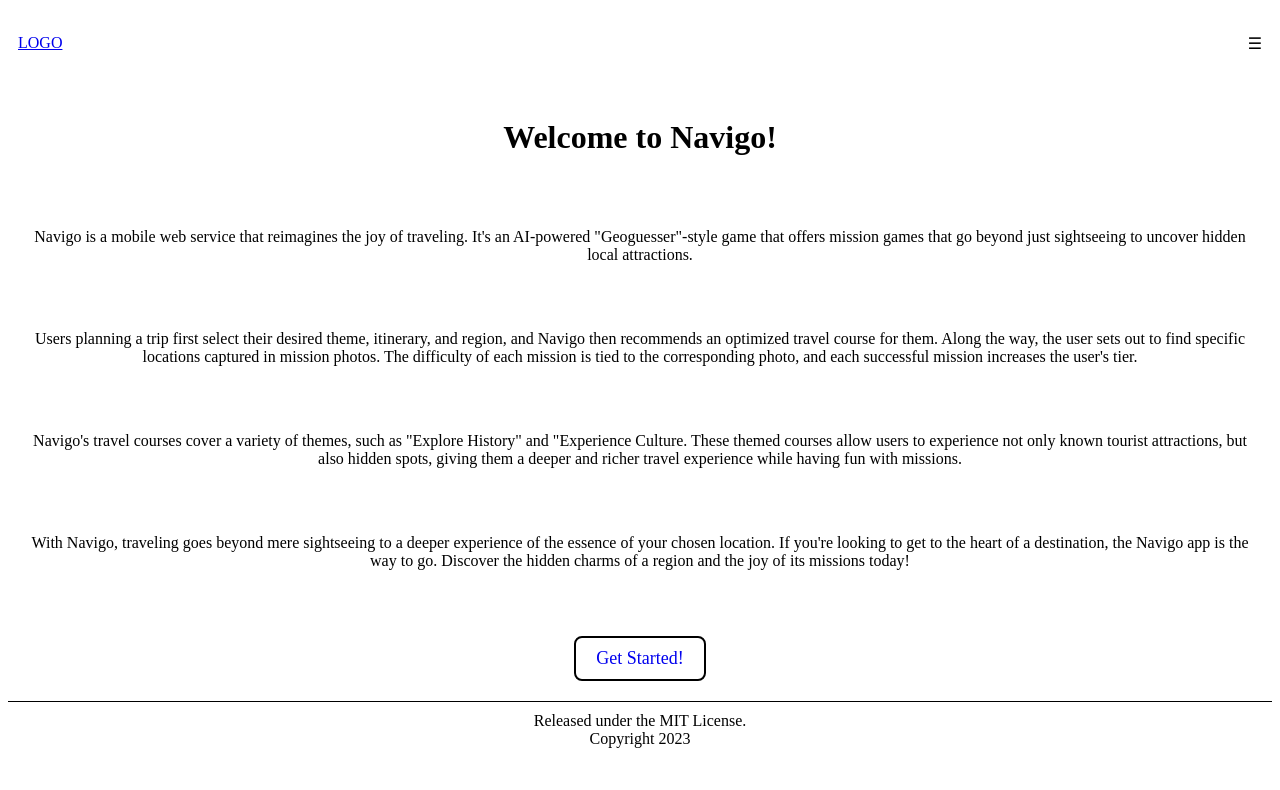
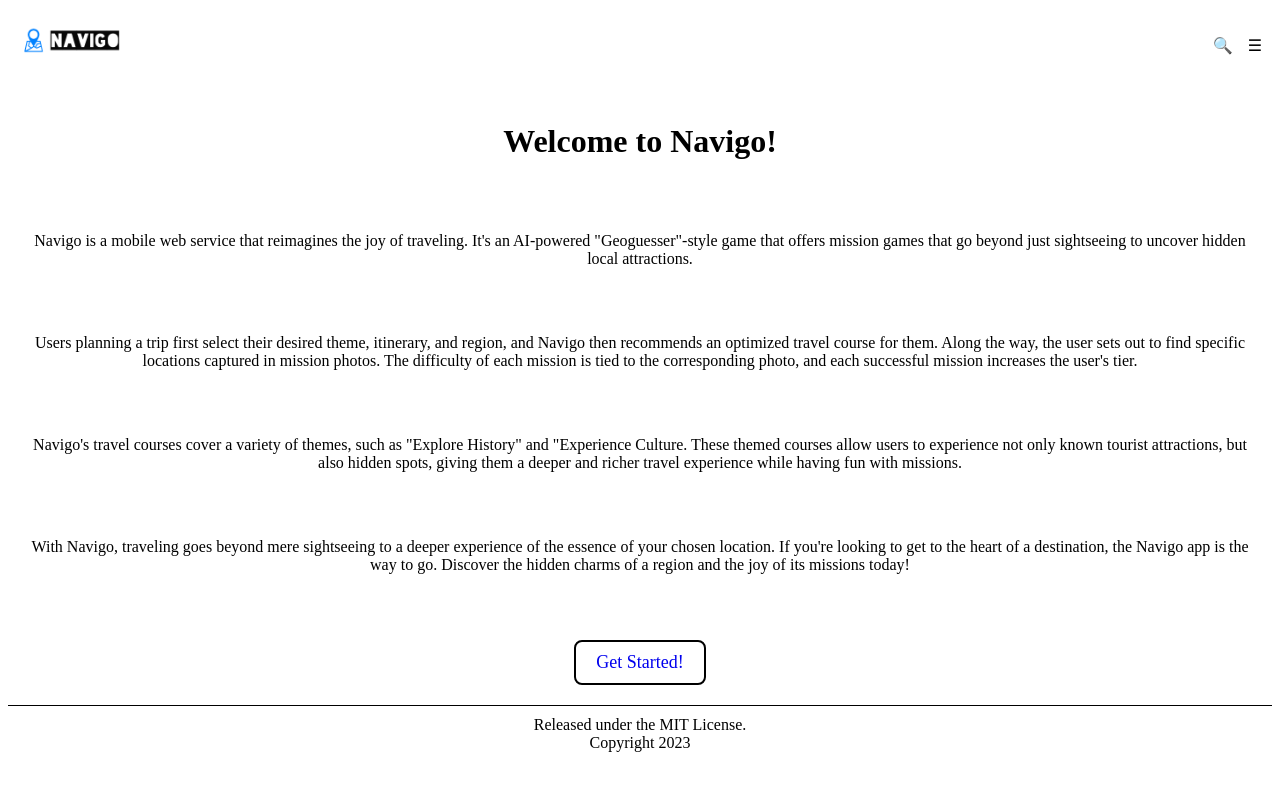
Before and after one commit to Omirekona/junction2023, a React app in the folder frontend/: page / in a window 1280 px wide. Shown: the top 790 px of the page. Built offline with nearby package versions, Linux system fonts and the light colour scheme.

Commit message:
logo added and rcent changes

```diff
--- a/frontend/package.json
+++ b/frontend/package.json
@@ -30,6 +30,7 @@
     "babel-loader": "^9.1.3",
     "copy-webpack-plugin": "^11.0.0",
     "css-loader": "^6.8.1",
+    "file-loader": "^6.2.0",
     "html-webpack-plugin": "^5.5.3",
     "postcss": "^8.4.28",
     "style-loader": "^3.3.3",
--- a/frontend/src/navigation/NavBar.js
+++ b/frontend/src/navigation/NavBar.js
@@ -1,20 +1,27 @@
 import React, { useState } from 'react';
 import { Link } from 'react-router-dom';
-
+import LOGO from '../constants/Junction-LOGO.png';
 function NavBar() {
     const [drawerOpen, setDrawerOpen] = useState(false);
 
     return (
         <div style={{ display: 'flex', justifyContent: 'space-between', alignItems: 'center', padding: '10px', borderRadius: '10px 10px 0 0', backgroundColor: 'white', borderBottomWidth: '2px' }}>
             {/* Logo */}
+
             <Link to="/">
-                <p>LOGO</p>
-                {/* <img src={LOGO} alt="Junction Logo" style={{ height: '50px' }} /> */}
+                <img src={LOGO} alt="Junction Logo" style={{ height: '50px' }} />
             </Link>
 
-            {/* Drawer Icon */}
-            <div onClick={() => [setDrawerOpen(!drawerOpen), console.log("drawer is open")]} style={{ cursor: 'pointer', zIndex: 15 }}>
-                &#9776;
+            <div style={{ display: 'flex', alignItems: 'center' }}>
+                {/* Search Icon */}
+                <div style={{ marginRight: '15px', cursor: 'pointer' }}>
+                    🔍
+                </div>
+
+                {/* Drawer Icon */}
+                <div onClick={() => [setDrawerOpen(!drawerOpen), console.log("drawer is open")]} style={{ cursor: 'pointer', zIndex: 15 }}>
+                    &#9776;
+                </div>
             </div>
 
             {/* Drawer Menu (if open) */}
--- a/frontend/webpack.config.js
+++ b/frontend/webpack.config.js
@@ -16,6 +16,17 @@ module.exports = {
                 test: /\.css$/,
                 use: ["style-loader", "css-loader", "postcss-loader"]
             },
+            {
+                test: /\.(png|jpe?g|gif|svg)$/i,
+                use: [
+                  {
+                    loader: 'file-loader',
+                    options: {
+                      name: '[path][name].[ext]',
+                    },
+                  },
+                ],
+              },
         ],
     },
     resolve: {
```
Also changed, not shown: 1 other file (tests, documents, lock files or other folders).
